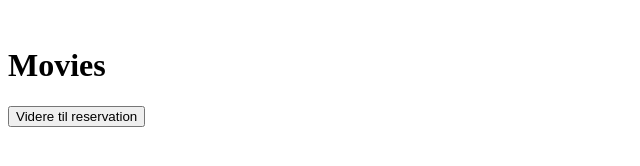
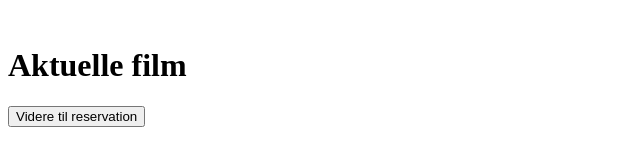
Before and after one commit to UsmanSharif001/KinoXP-Front, a plain HTML site: page html/showMovies.html in a window 1280 px wide. Shown: the whole page, without its empty margins (0-640 px from the left). Drawn offline with Linux system fonts and the light colour scheme; no server answers.

```diff
--- a/html/showMovies.html
+++ b/html/showMovies.html
@@ -10,7 +10,7 @@
 <br>
 
 <div class="div1">
-    <h1>Movies</h1>
+    <h1>Aktuelle film</h1>
     <table class="table" id="tblMovies">
         <tr>
         </tr>
```
Also changed, not shown: html/seatmap.html (added, +10 -0 lines), js/seatmap.js (added).
